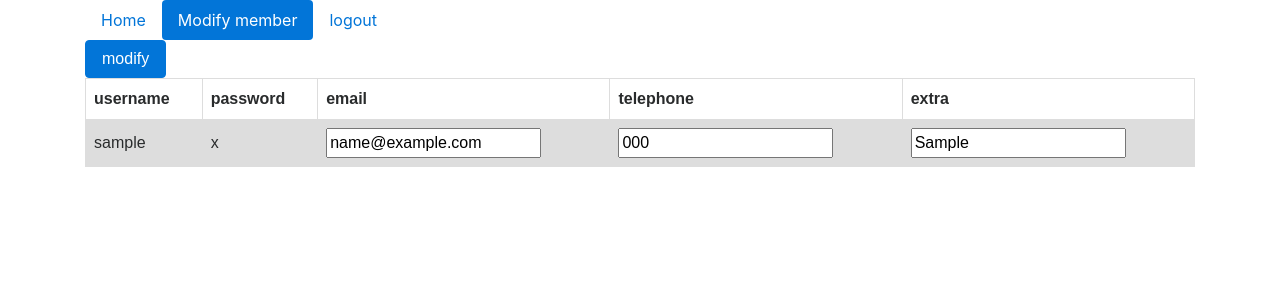
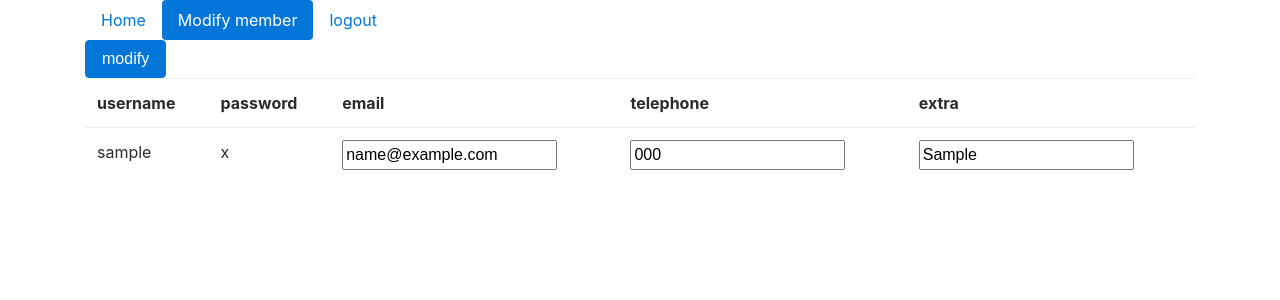
Before and after one commit to JeffreyLinWeiYou/member_system2, a Flask app: page /modify in a window 1280 px wide. Shown: the top 300 px of the page. Run offline with Flask 2, Linux system fonts and the light colour scheme; tables that the repository leaves empty hold one stand-in row (values such as "Sample post"); some libraries are stand-ins or nearby versions.

Commit message:
修改table UI
修改table UI

```diff
--- a/templates/modify.html
+++ b/templates/modify.html
@@ -16,7 +16,7 @@
         </div>
     </div>
 </div>
-<style>
+<!-- <style>
 table {
     font-family: arial, sans-serif;
     border-collapse: collapse;
@@ -33,9 +33,10 @@ th {
 tr:nth-child(even) {
     background-color: #dddddd;
 }
-</style>
+</style> -->
 <div class="container">
-    <table>
+    <div class="table-responsive">
+        <table class="table table-hover">
             <form role="form" action="/modify" method="POST">
                 <tr>
                     <th>username</th>
@@ -65,4 +66,5 @@ tr:nth-child(even) {
             </form>
         </table>
     </div>
+</div>
 {% endblock %}
```
Lines whose indentation alone changed are shown as unchanged.
